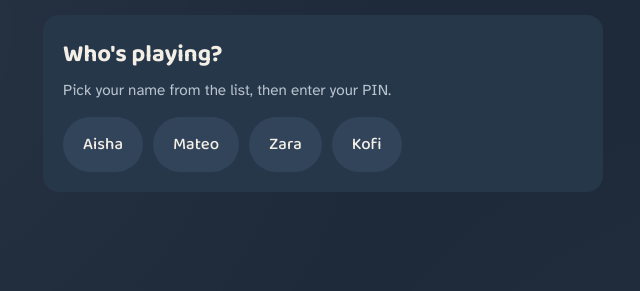
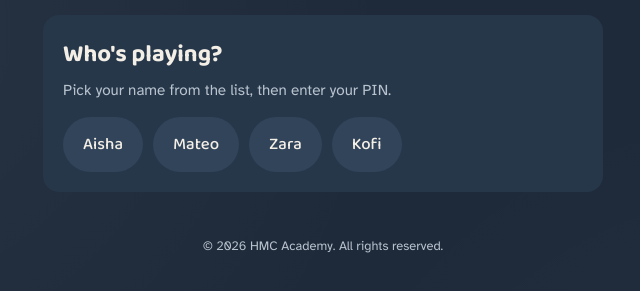
Before and after one commit to adixadymak/word-mastery-app, a website: page word-mastery-prototype.html in a window 1280 px wide. Shown: the part 49-340 px from the top of the page, without its empty margins (317-957 px from the left). Drawn offline with Linux system fonts and the light colour scheme.

Commit message:
Add copyright footer

```diff
--- a/word-mastery-prototype.html
+++ b/word-mastery-prototype.html
@@ -379,6 +379,13 @@
         text-align: center;
         margin-top: 18px;
       }
+
+      #site-footer {
+        margin-top: 30px;
+        font-size: 0.8rem;
+        color: var(--chalk-dim);
+        text-align: center;
+      }
     </style>
   </head>
   <body>
@@ -449,6 +456,10 @@
         </div>
       </section>
     </main>
+
+    <footer id="site-footer">
+      © <span id="copyright-year"></span> HMC Academy. All rights reserved.
+    </footer>
 
     <script>
       /* ---------------------------------------------------
@@ -906,6 +917,9 @@
         }
         renderWord();
       }
+
+      document.getElementById("copyright-year").textContent =
+        new Date().getFullYear();
     </script>
   </body>
 </html>
```
